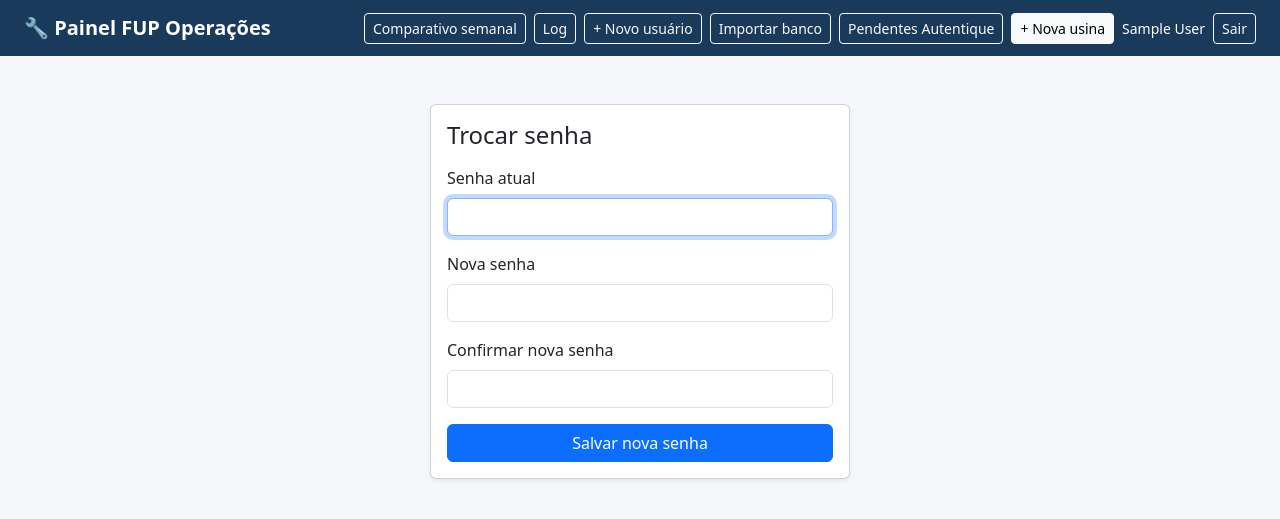
After one commit to Relicetti/claude-code-workspace, a Flask app: page /minha-conta in a window 1280 px wide. The commit adds this page. Shown: the top 519 px of the page. Run offline with Flask 3, Linux system fonts and the light colour scheme; the visitor is signed in with stand-in values (Sample User, id 1); data that the repository does not hold is empty; some libraries are stand-ins or nearby versions.

Commit message:
feat(fup-operacoes): permitir troca de senha pelo próprio usuário
Qualquer usuário logado pode trocar a própria senha em /minha-conta,
pedindo a senha atual pra confirmar. Antes só o admin conseguia
redefinir senha de outra pessoa direto no banco. Link acessível pelo
nome do usuário na barra de navegação.

Co-Authored-By: Claude Sonnet 5 <noreply@anthropic.com>

```diff
--- a/fup-operacoes/app.py
+++ b/fup-operacoes/app.py
@@ -152,6 +152,35 @@ def login():
 def logout():
     session.clear()
     return redirect(url_for("login"))
+
+
+@app.route("/minha-conta", methods=["GET", "POST"])
+def minha_conta():
+    if request.method == "GET":
+        return render_template("minha_conta.html", erro=None)
+
+    senha_atual = request.form.get("senha_atual", "")
+    senha_nova = request.form.get("senha_nova", "")
+    senha_confirmacao = request.form.get("senha_confirmacao", "")
+
+    with db.conectar() as conn:
+        usuario = db.buscar_usuario(conn, session["usuario_id"])
+
+        if not check_password_hash(usuario["senha_hash"], senha_atual):
+            return render_template("minha_conta.html", erro="Senha atual incorreta.")
+        if len(senha_nova) < 4:
+            return render_template("minha_conta.html", erro="A nova senha precisa ter pelo menos 4 caracteres.")
+        if senha_nova != senha_confirmacao:
+            return render_template("minha_conta.html", erro="A confirmação não bate com a nova senha.")
+
+        db.atualizar_senha(conn, usuario["id"], generate_password_hash(senha_nova))
+        db.registrar_atividade(
+            conn, session["usuario_nome"], "Trocou a própria senha", None,
+            datetime.now().isoformat(timespec="seconds"),
+        )
+
+    flash("Senha alterada com sucesso.", "success")
+    return redirect(url_for("dashboard"))
 
 
 @app.route("/usuarios/novo", methods=["GET", "POST"])
--- a/fup-operacoes/db.py
+++ b/fup-operacoes/db.py
@@ -583,6 +583,10 @@ def criar_usuario(conn, nome, username, senha_hash, criado_em, is_admin=False, e
     return cur.lastrowid
 
 
+def atualizar_senha(conn, usuario_id, senha_hash):
+    conn.execute("UPDATE usuarios SET senha_hash = ? WHERE id = ?", (senha_hash, usuario_id))
+
+
 def bootstrap_admin(gerar_hash):
     """Cria um admin inicial a partir de variáveis de ambiente, se ainda não
     existir nenhum. Necessário no Railway: num banco vazio, sem isso ninguém
--- a/fup-operacoes/templates/base.html
+++ b/fup-operacoes/templates/base.html
@@ -43,7 +43,7 @@
           {% if qtd_contratos_pendentes %}<span class="badge bg-danger ms-1">{{ qtd_contratos_pendentes }}</span>{% endif %}
         </a>
         <a href="{{ url_for('nova_usina') }}" class="btn btn-light btn-sm">+ Nova usina</a>
-        <span class="text-white small">{{ usuario_logado }}</span>
+        <a href="{{ url_for('minha_conta') }}" class="text-white small text-decoration-none">{{ usuario_logado }}</a>
         <a href="{{ url_for('logout') }}" class="btn btn-outline-light btn-sm">Sair</a>
       {% endif %}
     </div>
--- /dev/null
+++ b/fup-operacoes/templates/minha_conta.html
@@ -0,0 +1,29 @@
+{% extends "base.html" %}
+{% block title %}Minha conta{% endblock %}
+{% block content %}
+
+<div class="d-flex justify-content-center">
+  <div class="card shadow-sm mt-4" style="max-width: 420px; width: 100%;">
+    <div class="card-body">
+      <h4 class="mb-3">Trocar senha</h4>
+      {% if erro %}<div class="alert alert-danger py-2">{{ erro }}</div>{% endif %}
+      <form method="post">
+        <div class="mb-3">
+          <label class="form-label">Senha atual</label>
+          <input type="password" name="senha_atual" class="form-control" required autofocus>
+        </div>
+        <div class="mb-3">
+          <label class="form-label">Nova senha</label>
+          <input type="password" name="senha_nova" class="form-control" required minlength="4">
+        </div>
+        <div class="mb-3">
+          <label class="form-label">Confirmar nova senha</label>
+          <input type="password" name="senha_confirmacao" class="form-control" required minlength="4">
+        </div>
+        <button type="submit" class="btn btn-primary w-100">Salvar nova senha</button>
+      </form>
+    </div>
+  </div>
+</div>
+
+{% endblock %}
```
